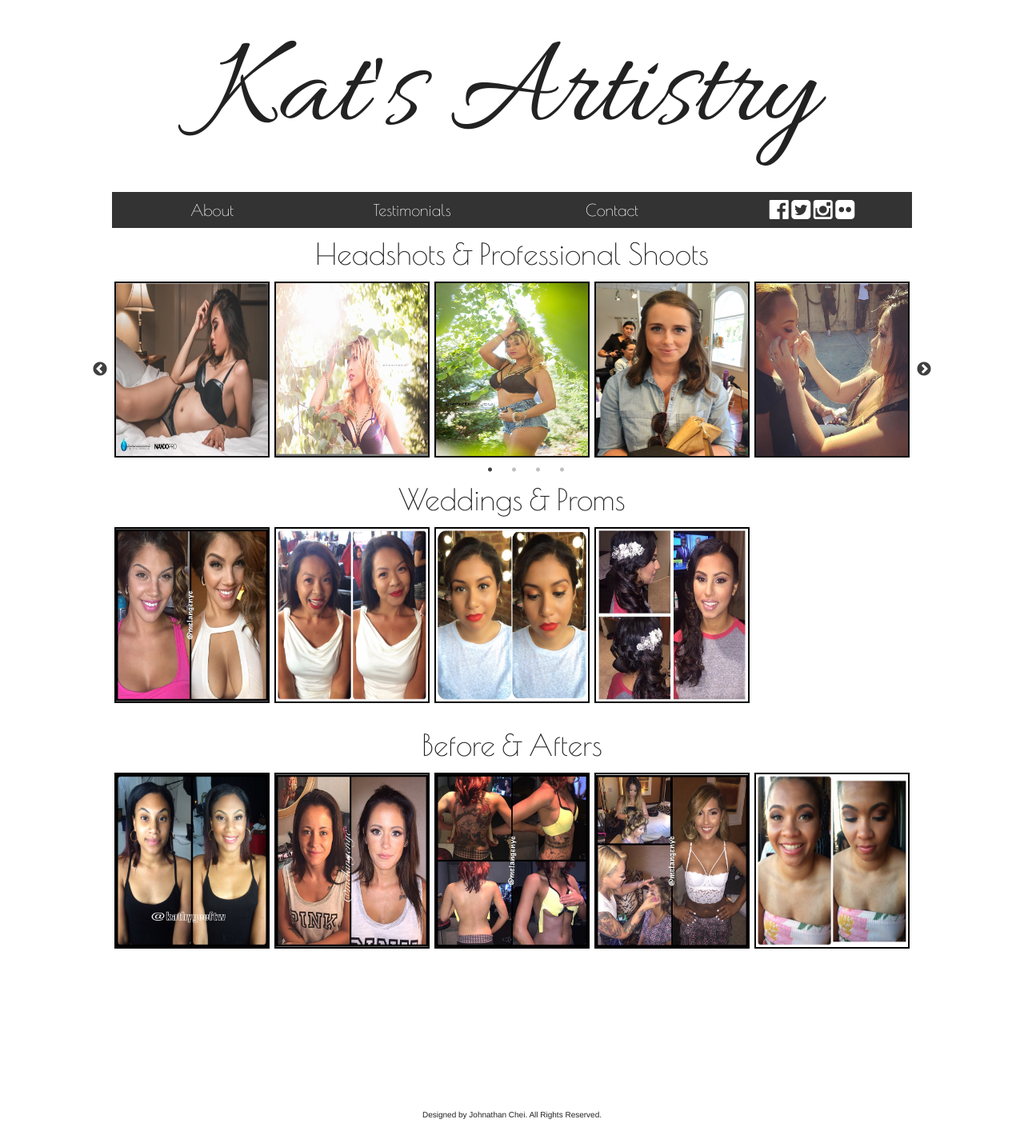
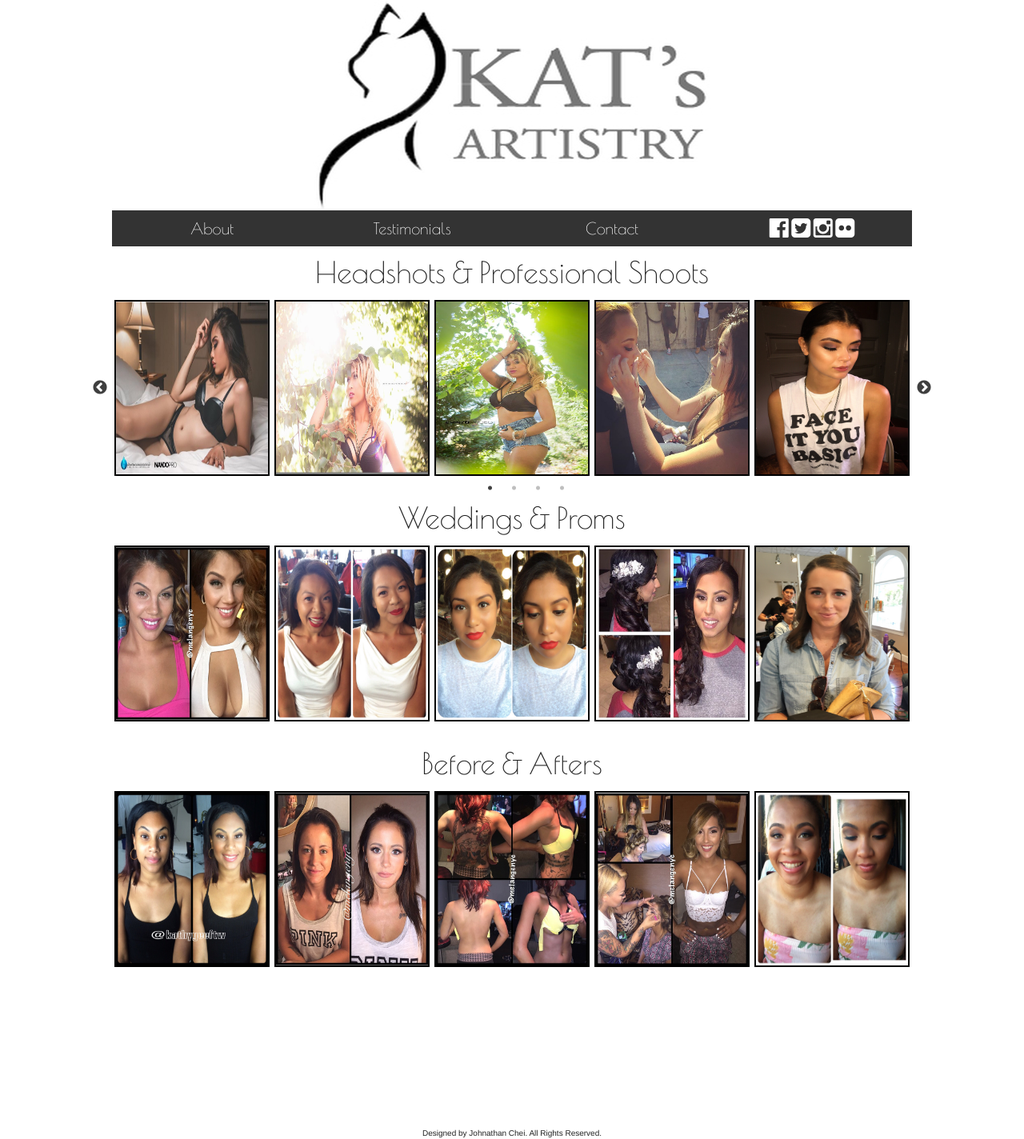
Before and after one commit to Krazian/Kathy-Site, a Node server app: page / in a window 1280 px wide. Shown: the whole page at 80% size. Before the commit the page ends 1399 px from the top, so only its background shows below. Run offline with Node 20, Linux system fonts and the light colour scheme; some libraries are stand-ins or nearby versions.

Commit message:
moved 1 pic around, changed header and icon

```diff
--- a/public/scripts.js
+++ b/public/scripts.js
@@ -1,12 +1,12 @@
 $(document).ready(function(){
 	//adds all pictures to the DOM
-	for (var i = 1; i <= 17; i++){
+	for (var i = 1; i <= 16; i++){
 		var img = $('<img>');
 		img.attr('src', '/../images/headshots/'+i+'.jpg');
 		img.addClass('image');
 		img.appendTo('.headshots');
 	}
-	for (var i = 1; i <= 4; i++){
+	for (var i = 1; i <= 5; i++){
 		var img = $('<img>');
 		img.attr('src', '/../images/weddingprom/'+i+'.jpg');
 		img.addClass('image');
--- a/views/index.ejs
+++ b/views/index.ejs
@@ -3,7 +3,7 @@
 <head>
 	<meta charset="UTF-8">
 	<title>Kat's Artistry</title>
-	<link rel="icon" href="/../images/favicon.ico" type="image/x-icon" >
+	<link rel="icon" href="/../images/icon.ico" type="image/x-icon" >
 	<link rel="stylesheet" href="/../foundation-5.5.2/css/normalize.css">
 	<link rel="stylesheet" href="/../foundation-5.5.2/css/foundation.min.css">
 	<link rel="stylesheet" href="/../font-awesome-4.4.0/css/font-awesome.min.css">
@@ -38,7 +38,7 @@
  		<a class="close-reveal-modal">×</a>
 	</div>
 
-	<header class="header" id="header" data-reveal-id="myModal">Kat's Artistry</header>
+	<header class="header" id="header"><img src="/../images/logo.jpg"></header>
 
 	<!-- The Nav Bar -->
 	<div class="row">
```
Also changed, not shown: public/images/headshots/10.jpg, public/images/headshots/11.jpg, public/images/headshots/12.jpg, public/images/headshots/13.jpg, public/images/headshots/14.jpg, public/images/headshots/15.jpg, public/images/headshots/16.jpg, public/images/headshots/17.jpg (deleted), public/images/headshots/4.jpg, public/images/headshots/5.jpg, public/images/headshots/6.jpg, public/images/headshots/8.jpg, public/images/icon.ico (added), public/images/icon.jpg (added), 2 more files, 2 other files.
